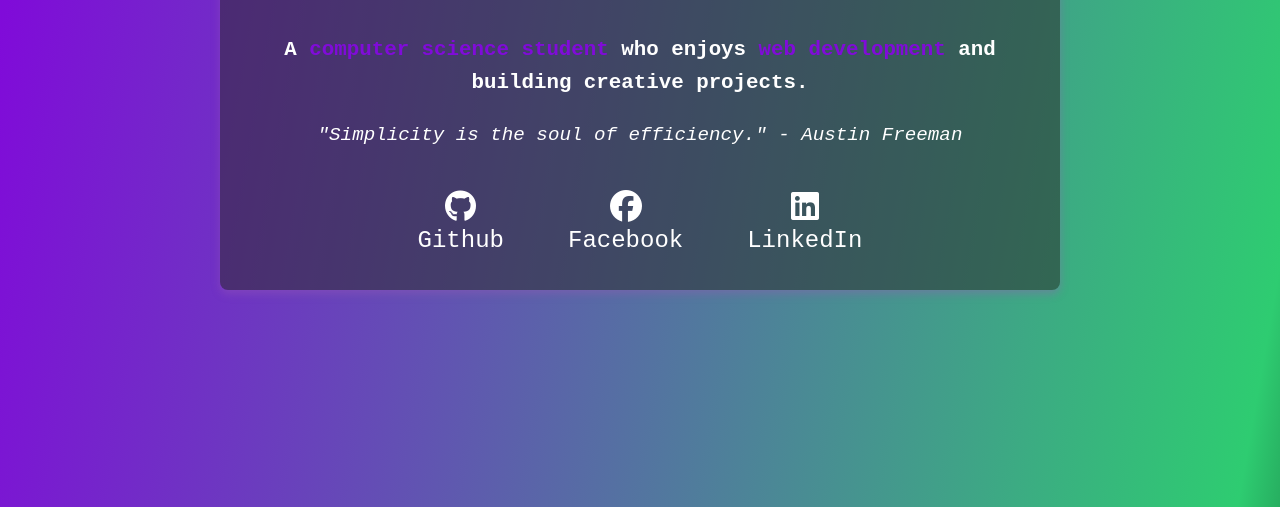
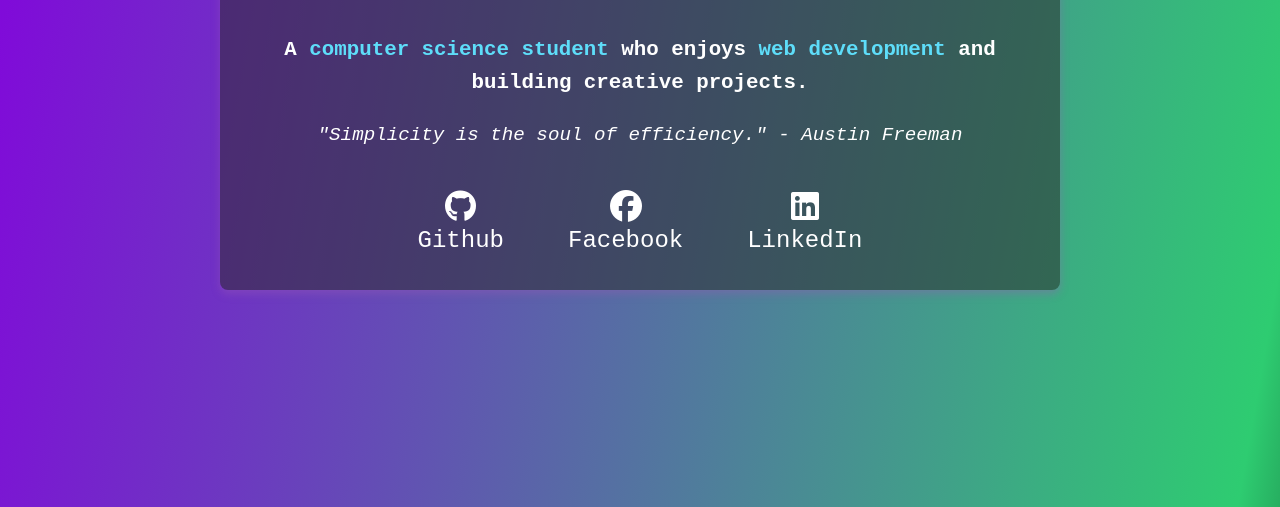
Before and after one commit to akram04O/dynamis-challenge, a plain HTML site: page index.html in a window 1280 px wide. Shown: the part 293-800 px from the top of the page. Drawn offline with Linux system fonts and the light colour scheme.

Commit message:
Doone👑😁

```diff
--- a/style.css
+++ b/style.css
@@ -1,7 +1,7 @@
 :root{
     --background-color: linear-gradient(100deg,rgba(128, 11, 217, 1) 4%, rgba(46, 204, 113, 1) 97%, rgba(39, 174, 96, 1) 100%);
     --text-color: #ffffff;
-    --primary-color: #800bd9;
+    --primary-color: #5eddf9;
     --secondary-color: #2ecc71;
     --hover-color: #27ae60;
     --container-color: #2a2a2a87;
```
